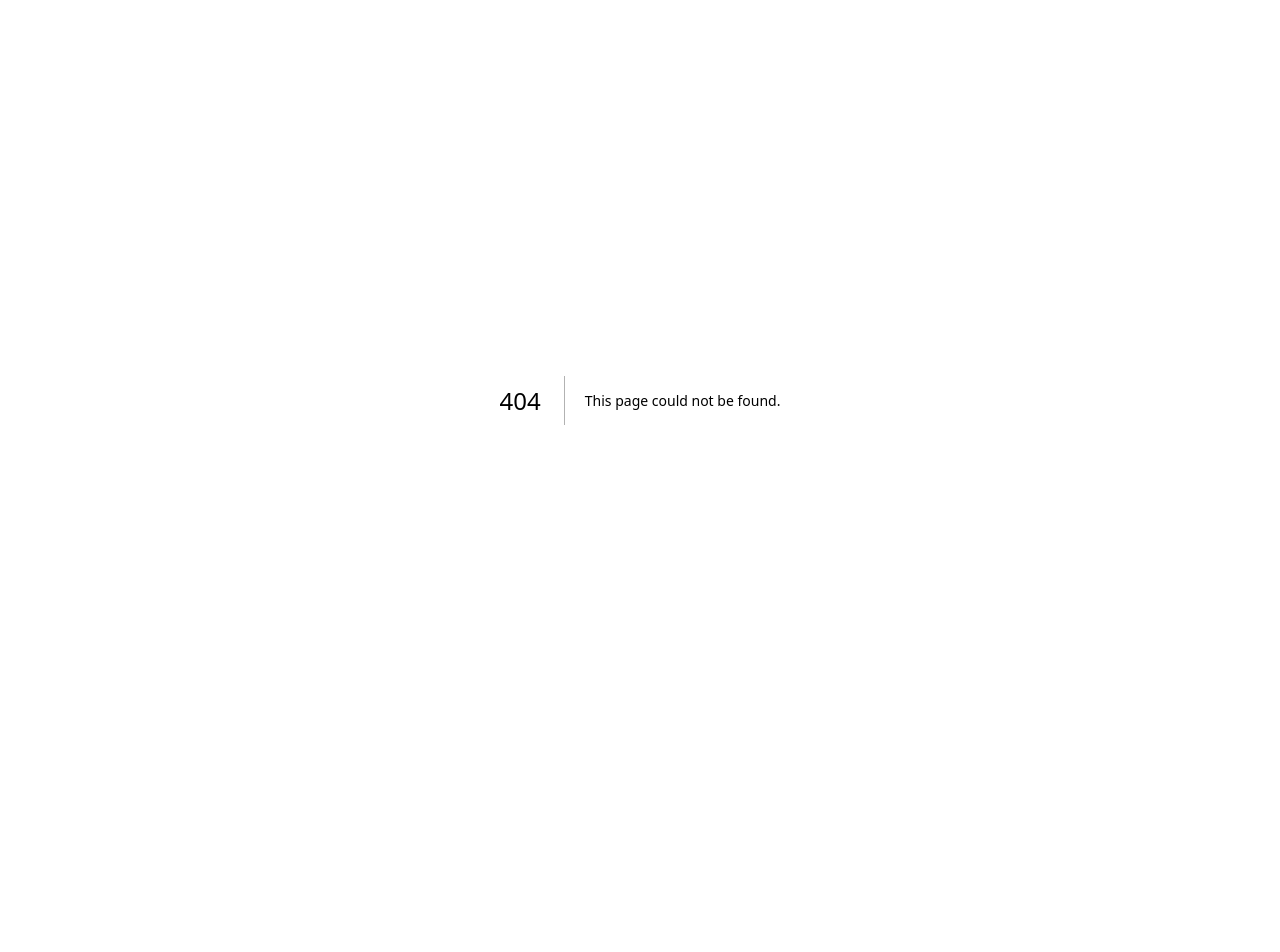
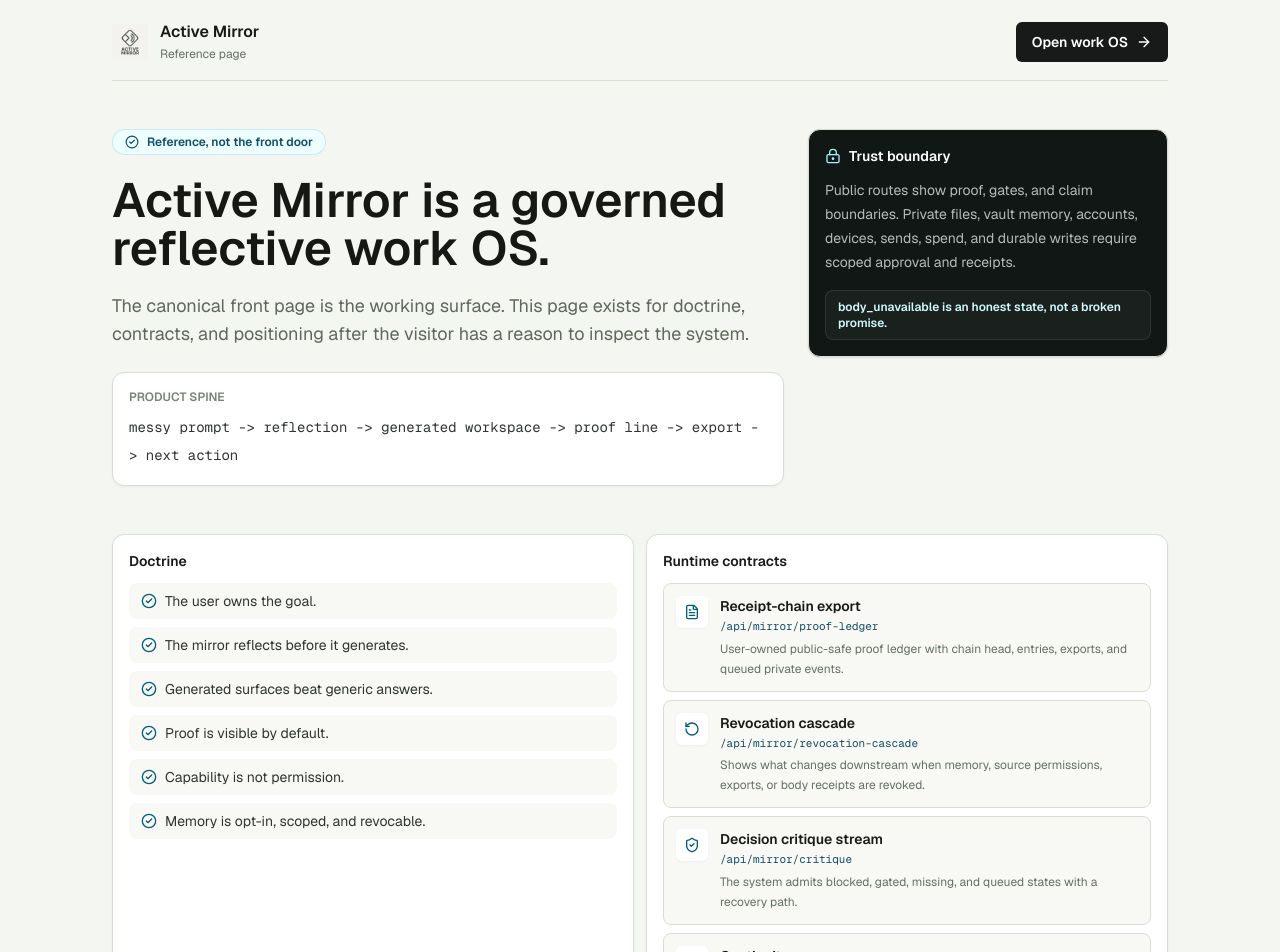
Before and after one commit to MirrorDNA-Reflection-Protocol/activemirror-genui, a Next.js app: page /about in a window 1280 px wide. Before the commit this address had no page. Shown: the top 952 px of the page. Before the commit the page ends 800 px from the top, so only its background shows below. Built offline with nearby package versions, Linux system fonts and the light colour scheme.

Commit message:
Wire work OS front door routes

```diff
--- /dev/null
+++ b/src/app/about/page.tsx
@@ -0,0 +1,155 @@
+import type { Metadata } from "next";
+import Image from "next/image";
+import Link from "next/link";
+import {
+  ArrowRight,
+  CheckCircle2,
+  FileText,
+  LockKeyhole,
+  RotateCcw,
+  ShieldCheck,
+  Workflow,
+} from "lucide-react";
+
+export const metadata: Metadata = {
+  title: "About",
+  description:
+    "Active Mirror is a governed reflective work OS: generated surfaces, visible proof, scoped approvals, revocation, continuity, and user-owned receipts.",
+  alternates: {
+    canonical: "https://activemirror.ai/about",
+  },
+};
+
+const laws = [
+  "The user owns the goal.",
+  "The mirror reflects before it generates.",
+  "Generated surfaces beat generic answers.",
+  "Proof is visible by default.",
+  "Capability is not permission.",
+  "Memory is opt-in, scoped, and revocable.",
+];
+
+const contractPanels = [
+  {
+    label: "Receipt-chain export",
+    route: "/api/mirror/proof-ledger",
+    body: "User-owned public-safe proof ledger with chain head, entries, exports, and queued private events.",
+    icon: FileText,
+  },
+  {
+    label: "Revocation cascade",
+    route: "/api/mirror/revocation-cascade",
+    body: "Shows what changes downstream when memory, source permissions, exports, or body receipts are revoked.",
+    icon: RotateCcw,
+  },
+  {
+    label: "Decision critique stream",
+    route: "/api/mirror/critique",
+    body: "The system admits blocked, gated, missing, and queued states with a recovery path.",
+    icon: ShieldCheck,
+  },
+  {
+    label: "Continuity score",
+    route: "/api/mirror/identity-continuity/measure",
+    body: "Deterministic public-safe vector diff for model-swap continuity; private identity scores require a signed receipt.",
+    icon: Workflow,
+  },
+];
+
+export default function AboutPage() {
+  return (
+    <main className="min-h-dvh bg-[#f4f6f1] text-[#171a18]">
+      <div className="mx-auto flex w-full max-w-[1120px] flex-col px-4 py-5 sm:px-6 lg:px-8">
+        <header className="flex flex-wrap items-center justify-between gap-3 border-b border-[#d9ddd2] pb-4">
+          <Link href="/" className="flex min-w-0 items-center gap-3" aria-label="Active Mirror work OS">
+            <Image src="/logo.png" alt="Active Mirror" width={36} height={36} className="h-9 w-9 object-contain" priority />
+            <div>
+              <div className="text-base font-semibold tracking-normal">Active Mirror</div>
+              <div className="text-xs leading-5 text-[#667064]">Reference page</div>
+            </div>
+          </Link>
+          <Link
+            href="/"
+            className="inline-flex min-h-10 items-center justify-center gap-2 rounded-md bg-[#171a18] px-4 text-sm font-semibold text-white transition-colors hover:bg-cyan-800"
+          >
+            Open work OS
+            <ArrowRight className="h-4 w-4" />
+          </Link>
+        </header>
+
+        <section className="grid gap-6 py-8 lg:grid-cols-[minmax(0,1fr)_360px] lg:items-start lg:py-12">
+          <div>
+            <div className="inline-flex items-center gap-2 rounded-full border border-cyan-700/15 bg-cyan-50 px-3 py-1 text-xs font-semibold text-cyan-900">
+              <CheckCircle2 className="h-3.5 w-3.5" />
+              Reference, not the front door
+            </div>
+            <h1 className="mt-5 max-w-3xl text-4xl font-semibold tracking-normal text-[#151815] sm:text-5xl">
+              Active Mirror is a governed reflective work OS.
+            </h1>
+            <p className="mt-5 max-w-2xl text-base leading-7 text-[#5f685d] sm:text-lg">
+              The canonical front page is the working surface. This page exists for doctrine, contracts,
+              and positioning after the visitor has a reason to inspect the system.
+            </p>
+            <div className="mt-6 rounded-xl border border-[#d9ddd2] bg-white p-4 shadow-sm shadow-black/[0.04]">
+              <div className="text-xs font-semibold uppercase text-[#7a8276]">Product spine</div>
+              <p className="mt-2 font-mono text-sm leading-7 text-[#2f352f]">
+                messy prompt -&gt; reflection -&gt; generated workspace -&gt; proof line -&gt; export -&gt; next action
+              </p>
+            </div>
+          </div>
+
+          <aside className="rounded-xl border border-[#d9ddd2] bg-[#111715] p-4 text-white shadow-sm shadow-black/[0.08]">
+            <div className="flex items-center gap-2 text-sm font-semibold">
+              <LockKeyhole className="h-4 w-4 text-cyan-200" />
+              Trust boundary
+            </div>
+            <p className="mt-3 text-sm leading-6 text-white/70">
+              Public routes show proof, gates, and claim boundaries. Private files, vault memory,
+              accounts, devices, sends, spend, and durable writes require scoped approval and receipts.
+            </p>
+            <div className="mt-4 rounded-lg border border-white/10 bg-white/[0.04] px-3 py-2 text-xs font-semibold text-cyan-100">
+              body_unavailable is an honest state, not a broken promise.
+            </div>
+          </aside>
+        </section>
+
+        <section className="grid gap-3 lg:grid-cols-2">
+          <div className="rounded-xl border border-[#d9ddd2] bg-white p-4 shadow-sm shadow-black/[0.04]">
+            <h2 className="text-sm font-semibold tracking-normal">Doctrine</h2>
+            <div className="mt-3 grid gap-2">
+              {laws.map((law) => (
+                <div key={law} className="flex gap-2 rounded-lg bg-[#f8f9f5] px-3 py-2 text-sm text-[#2f352f]">
+                  <CheckCircle2 className="mt-0.5 h-4 w-4 shrink-0 text-cyan-800" />
+                  <span>{law}</span>
+                </div>
+              ))}
+            </div>
+          </div>
+
+          <div className="rounded-xl border border-[#d9ddd2] bg-white p-4 shadow-sm shadow-black/[0.04]">
+            <h2 className="text-sm font-semibold tracking-normal">Runtime contracts</h2>
+            <div className="mt-3 grid gap-2">
+              {contractPanels.map((panel) => {
+                const Icon = panel.icon;
+                return (
+                  <div key={panel.label} className="rounded-lg border border-[#d9ddd2] bg-[#f8f9f5] p-3">
+                    <div className="flex items-start gap-3">
+                      <span className="flex h-8 w-8 shrink-0 items-center justify-center rounded-md bg-white text-cyan-800 shadow-sm shadow-black/[0.04]">
+                        <Icon className="h-4 w-4" />
+                      </span>
+                      <div className="min-w-0">
+                        <div className="text-sm font-semibold text-[#171a18]">{panel.label}</div>
+                        <div className="mt-0.5 font-mono text-[11px] text-cyan-900">{panel.route}</div>
+                        <p className="mt-1 text-xs leading-5 text-[#667064]">{panel.body}</p>
+                      </div>
+                    </div>
+                  </div>
+                );
+              })}
+            </div>
+          </div>
+        </section>
+      </div>
+    </main>
+  );
+}
--- /dev/null
+++ b/src/app/app/page.tsx
@@ -0,0 +1,5 @@
+import { redirect } from "next/navigation";
+
+export default function AppRedirectPage() {
+  redirect("/");
+}
--- a/src/app/sitemap.ts
+++ b/src/app/sitemap.ts
@@ -8,5 +8,11 @@
       changeFrequency: "daily",
       priority: 1,
     },
+    {
+      url: "https://activemirror.ai/about",
+      lastModified: new Date("2026-06-09"),
+      changeFrequency: "weekly",
+      priority: 0.6,
+    },
   ];
 }
```
Also changed, not shown: 1 other file (tests, documents, lock files or other folders).
